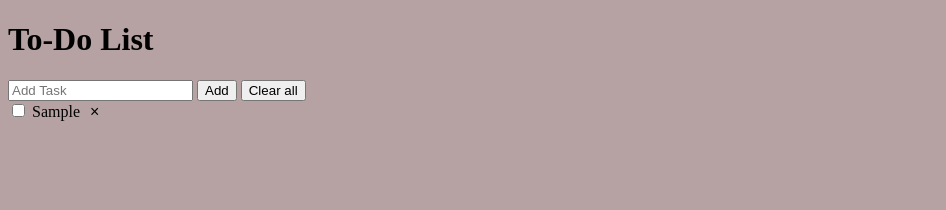
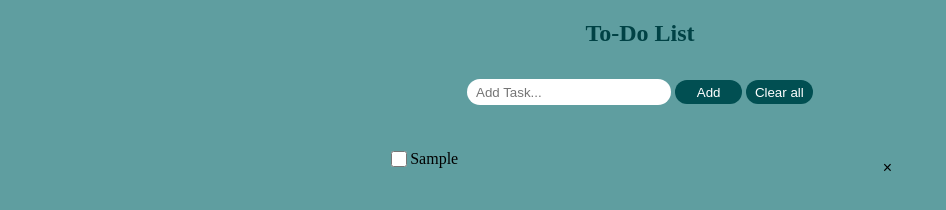
Before and after one commit to aarti-soni3/TodoApp-JS, a website: page index.html in a window 1280 px wide. Both pictures are taken after typing "Sample" into the empty fields and a click on the button "Add". Shown: the whole page, without its empty margins (0-946 px from the left). Drawn offline with Linux system fonts and the light colour scheme.

Commit message:
Style, Sorting feature Added

```diff
--- a/index.html
+++ b/index.html
@@ -8,19 +8,17 @@
     <link href="style.css" rel="stylesheet">
 </head>
 
-<body style="background-color: rgb(182, 162, 162);">
-    <h1> To-Do List </h1>
+<body>
+    <section id ="main-container">
+        <h1> To-Do List </h1>
 
-    <input type="text" id="taskInput" placeholder="Add Task" />
-    <button id="addTaskBtn">Add</button>
-    <button id="clearAllBtn">Clear all</button>
+        <input type="text" id="taskInput" placeholder="  Add Task..." />
+        <button id="addTaskBtn">Add</button>
+        <button id="clearAllBtn">Clear all</button>
 
-    <div id="task-container"></div>
+        <section id="task-container"></section>
+    </section>
 
-    <script src="script.js">
-        console.log('script loaded');
-    </script>
-
+    <script src="script.js"></script>
 </body>
-
 </html>
--- a/script.js
+++ b/script.js
@@ -9,6 +9,7 @@ const addTask = (taskName) => {
         isCompleted: false
     };
     tasks.push(task);//
+    sortTasks();
 }
 
 const clearTaskData = () => {
@@ -18,17 +19,22 @@ const clearTaskData = () => {
     printTasks();
 }
 
+const sortTasks = () => {
+    tasks.sort((a, b) => a.isCompleted - b.isCompleted);
+}
+
 const SaveDataToLocalStorage = () => {
     localStorage.setItem('tasks', JSON.stringify(tasks));
 }
 
-const UpdateDataByIndexToLocalStorage = (id, newData) => {
-    console.log(id, newData);
+const UpdateDataByIndexToLocalStorage = (id, newTasks) => {
     let index = tasks.findIndex((task) => task.id === id);
     if (index !== -1) {
-        tasks[index] = { ...tasks[index], ...newData };
+        tasks[index] = { ...tasks[index], ...newTasks };
     }
+    sortTasks();
     SaveDataToLocalStorage();
+    printTasks();
 }
 
 const RemoveDataByIndexToLocalStorage = (id) => {
@@ -37,7 +43,7 @@ const RemoveDataByIndexToLocalStorage = (id) => {
         if (task.id !== id)
             newTasks.push(task);
     })
-    tasks.length=0;
+    tasks.length = 0;
     tasks.push(...newTasks);
     SaveDataToLocalStorage();
     printTasks();
@@ -65,11 +71,15 @@ const printTasks = () => {
     taskContainer.innerHTML = '';
 
     const taskHTML = tasks.map((task) => {
-        return `<input type="checkbox" id="cb${task.id}" ${task.isCompleted ? "checked" : " "} />
-        <label for="cb${task.id}" id="label${task.id}"  style = "${task.isCompleted ? 'text-decoration: line-through' : 'none'}">
-         ${task.taskName}</label>
-         <button type="button" id="button${task.id}" aria-label="close" style="background: none; border:none; cursor:pointer;font-size:1em;"> &times; </button>`; //
-    }).join('<br/>'); //
+        return `
+        <div class="task-item">
+            <div class="task-info">
+                <input type="checkbox" id="cb${task.id}" ${task.isCompleted ? "checked" : " "} />
+                <label for="cb${task.id}" id="label${task.id}"  style = "${task.isCompleted ? 'text-decoration: line-through' : 'none'}">${task.taskName}</label>
+            </div>
+            <button type="button" class="task-removeBtn" id="button${task.id}" aria-label="close" style="background: none; border:none; cursor:pointer;font-size:1em;"> &times; </button>
+        </div>`; //
+    }).join(""); //
     taskContainer.innerHTML = taskHTML;
 
     tasks.forEach((task) => {
--- a/style.css
+++ b/style.css
@@ -0,0 +1,67 @@
+body {
+    background-color: cadetblue;
+}
+
+input[type="checkbox"] {
+    width: 1.2em;
+    height: 1.2em;
+    border-radius: 5em;
+
+}
+
+#main-container {
+    margin: auto;
+    text-align: center;
+    width: 40%;
+}
+
+#task-container {
+    margin: 2em 0em;
+    text-align: left;
+    line-height: 1.4em;
+}
+
+.task-item {
+    display: flex;
+    align-items: center;
+    justify-content: space-between;
+    gap: 1em;
+    margin-bottom: 0.5em;
+}
+
+.task-info {
+    display: flex;
+    align-items: flex-start;
+
+}
+
+button {
+    border-radius: 1em;
+    border: none;
+    width: 5em;
+    height: 1.8em;
+    color: white;
+    background-color: #014f52;
+    margin-top : 1em;
+}
+
+h1{
+    color: #004245;
+}
+
+button.task-removeBtn {
+    width: 1em;
+    font-size: 10em;
+    color : black
+}
+
+button.task-removeBtn:hover {
+    color: white;
+}
+
+#taskInput {
+    border-radius: 1em;
+    border: 1em;
+    width: 15em;
+    height: 1.8em;
+}
```
